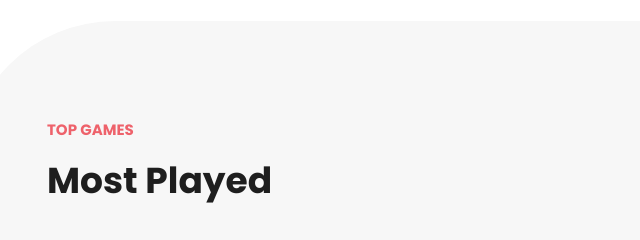
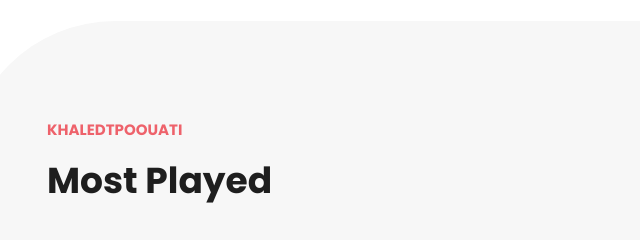
Before and after one commit to khaledtouati/jenkins, a plain HTML site: page index.html in a window 1280 px wide. Shown: the part 1700-1940 px from the top of the page, 35-675 px from the left. Drawn offline with nearby package versions, Linux system fonts and the light colour scheme.

Commit message:
Update index.html

```diff
--- a/index.html
+++ b/index.html
@@ -223,7 +223,7 @@ https://templatemo.com/tm-589-lugx-gaming
       <div class="row">
         <div class="col-lg-6">
           <div class="section-heading">
-            <h6>TOP GAMES</h6>
+            <h6>khaledtpoouati</h6>
             <h2>Most Played</h2>
           </div>
         </div>
```
